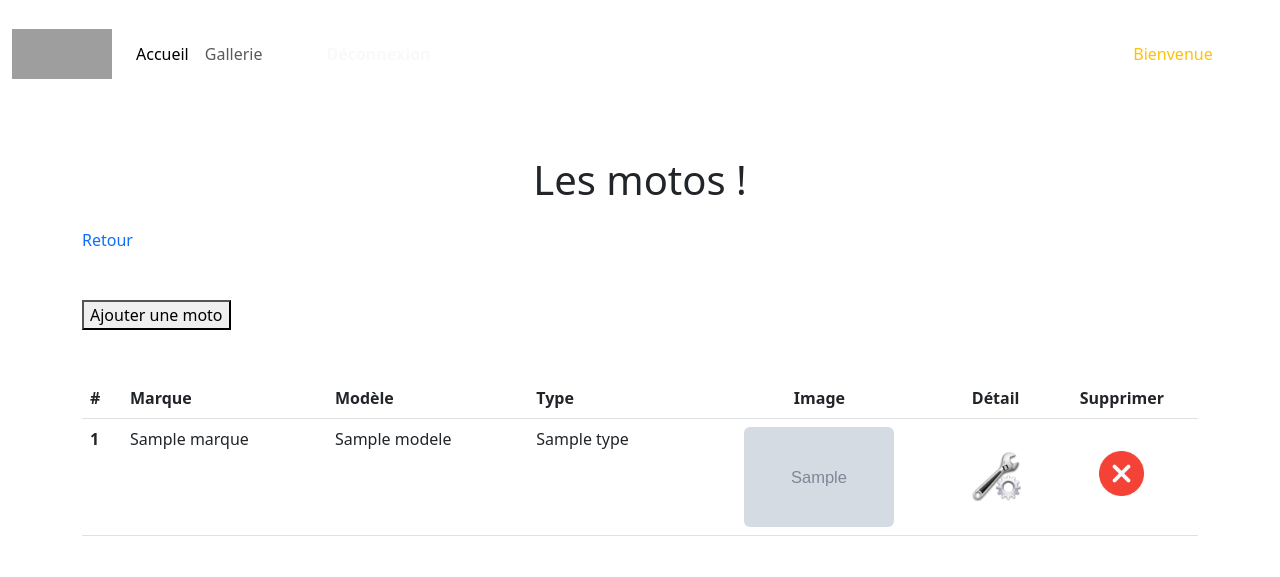
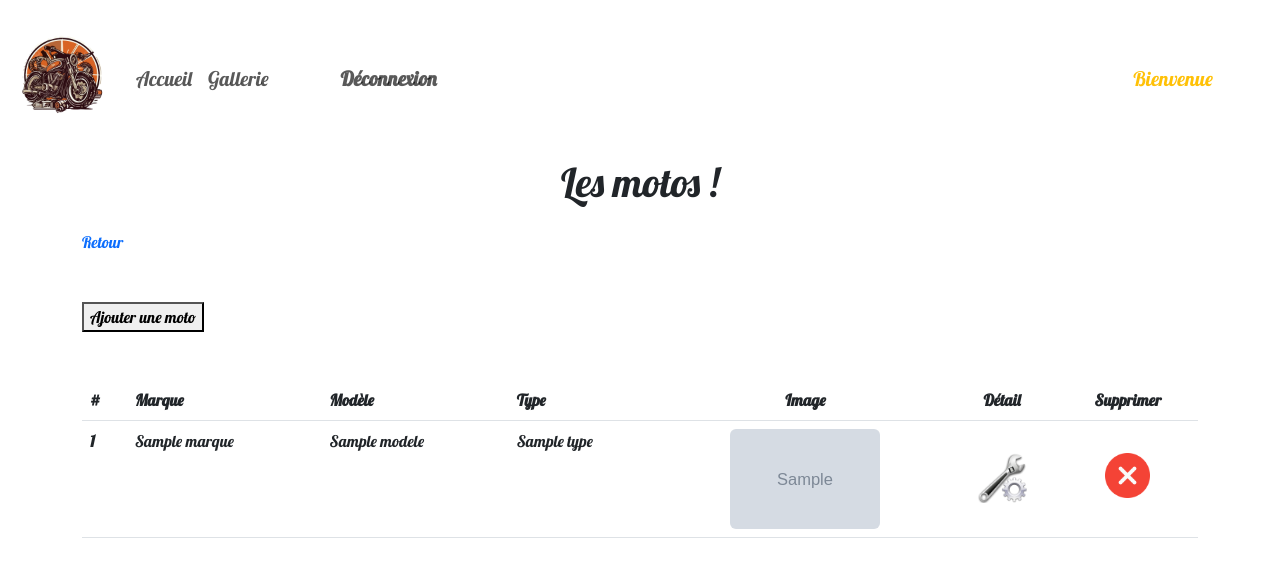
Before and after one commit to ArnaudBvd/Bravard_Arnaud_POO, a PHP site: template View/motos/list.php in a window 1280 px wide. Shown: the top 577 px of the page. Run offline with PHP 8.4, Linux system fonts and the light colour scheme; the template is opened without the code that fills it: most values are stand-ins (such as "Sample title", 1, 10 or a date in 2020); grey boxes marked "Sample" are stand-in pictures; data that the repository does not hold is empty; grey boxes are pictures that could not be loaded.

Commit message:
Mise en forme de la navbar

```diff
--- a/View/parts/header.php
+++ b/View/parts/header.php
@@ -7,6 +7,9 @@
     <title>TP POO Arnaud Bravard</title>
 
     <link href="https://cdn.jsdelivr.net/npm/bootstrap@5.3.0/dist/css/bootstrap.min.css" rel="stylesheet" integrity="sha384-9ndCyUaIbzAi2FUVXJi0CjmCapSmO7SnpJef0486qhLnuZ2cdeRhO02iuK6FUUVM" crossorigin="anonymous">
+    <link rel="preconnect" href="https://fonts.googleapis.com">
+    <link rel="preconnect" href="https://fonts.gstatic.com" crossorigin>
+    <link href="https://fonts.googleapis.com/css2?family=Lobster&display=swap" rel="stylesheet">
     <script src="https://cdn.jsdelivr.net/npm/bootstrap@5.3.0/dist/js/bootstrap.bundle.min.js" integrity="sha384-geWF76RCwLtnZ8qwWowPQNguL3RmwHVBC9FhGdlKrxdiJJigb/j/68SIy3Te4Bkz" crossorigin="anonymous"></script>
     <link rel="stylesheet" type="text/css" href="public/css/style.css" />
 </head>
--- a/View/parts/navbar.php
+++ b/View/parts/navbar.php
@@ -1,24 +1,24 @@
 <header>
-    <nav class="navbar navbar-expand-lg mb-5 py-4">
+    <nav class="navbar navbar-expand-lg py-4">
         <div class="container-fluid">
-            <a class="navbar-brand" href="#"><img src="public/img/logosw.png" alt="" width="100" height="50"></a>
+            <a class="navbar-brand" href="index.php"><img src="public/icons/motorcycle.png" alt="" width="100" height="100"></a>
             <button class="navbar-toggler" type="button" data-bs-toggle="collapse" data-bs-target="#navbarNav" aria-controls="navbarNav" aria-expanded="false" aria-label="Toggle navigation">
                 <span class="navbar-toggler-icon"></span>
             </button>
             <div class="collapse navbar-collapse" id="navbarNav">
                 <ul class="navbar-nav col-10">
                     <li class="nav-item">
-                        <a class="nav-link active" aria-current="page" href="index.php">Accueil</a>
+                        <a class="nav-link fs-5" aria-current="page" href="index.php">Accueil</a>
                     </li>
                     <li class="nav-item">
-                        <a class="nav-link" href="index.php?controller=moto&action=list">Gallerie</a>
+                        <a class="nav-link fs-5" href="index.php?controller=moto&action=list">Gallerie</a>
                     </li>
 
                     <li class="nav-item ms-5">
                         <?php if ($this->connexion_status() == false) {
-                            echo '<a class=" btn btn-success nav-link fw-semibold text-light p-2" href="index.php?controller=security&action=login">Connexion</a>';
+                            echo '<a class=" btn btn-success fs-5 nav-link fw-semibold px-3 p-2" href="index.php?controller=security&action=login">Connexion</a>';
                         } else if ($this->connexion_status() == true) {
-                            echo '<a class=" btn btn-danger nav-link fw-semibold text-light p-2" href="index.php?controller=security&action=logout">Déconnexion</a>';
+                            echo '<a class=" btn btn-danger fs-5 nav-link fw-semibold px-3 p-2" href="index.php?controller=security&action=logout">Déconnexion</a>';
                         }
                         ?>
                     </li>
@@ -28,7 +28,7 @@
                 <div class=" d-flex justify-content-center col-2">
                         <?php
                         if ($this->currentUser) {
-                            echo ('<a class="nav-link text-center text-warning float-end"> Bienvenue ' . $this->currentUser->getName(). '</a>');
+                            echo ('<a class="nav-link text-center fs-5 text-warning float-end"> Bienvenue ' . $this->currentUser->getName(). '</a>');
                         }
                         ?>
                 </div>
--- a/public/css/style.css
+++ b/public/css/style.css
@@ -0,0 +1,3 @@
+* {
+    font-family: 'Lobster', cursive;
+}
```
Also changed, not shown: View/home.php (+3 -4 lines), View/parts/slider.php (added, +30 -0 lines), public/icons/motorcycle.png (added), public/sliders/slider01.jpg (added), public/sliders/slider02.jpg (added), public/sliders/slider03.jpg (added), public/sliders/slider04.jpg (added).
